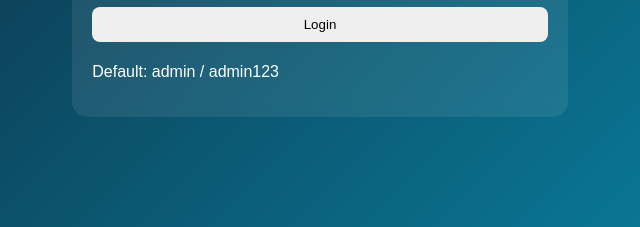
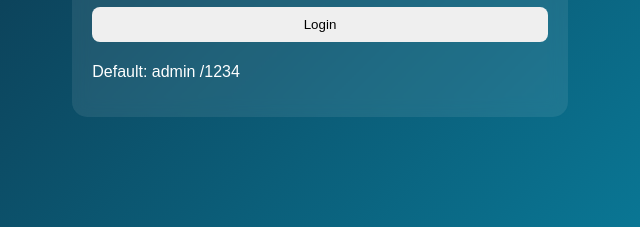
Before and after one commit to kaushalya67/STP-data, a plain HTML site: page index.html in a window 1280 px wide. Shown: the part 435-662 px from the top of the page, 320-960 px from the left. Drawn offline with Linux system fonts and the light colour scheme.

Commit message:
Update index.html

```diff
--- a/index.html
+++ b/index.html
@@ -13,7 +13,7 @@
 <input id="u" placeholder="Username">
 <input id="p" type="password" placeholder="Password">
 <button onclick="login()">Login</button>
-<p>Default: admin / admin123</p>
+<p>Default: admin /1234</p>
 </div>
 </div>
 
```
